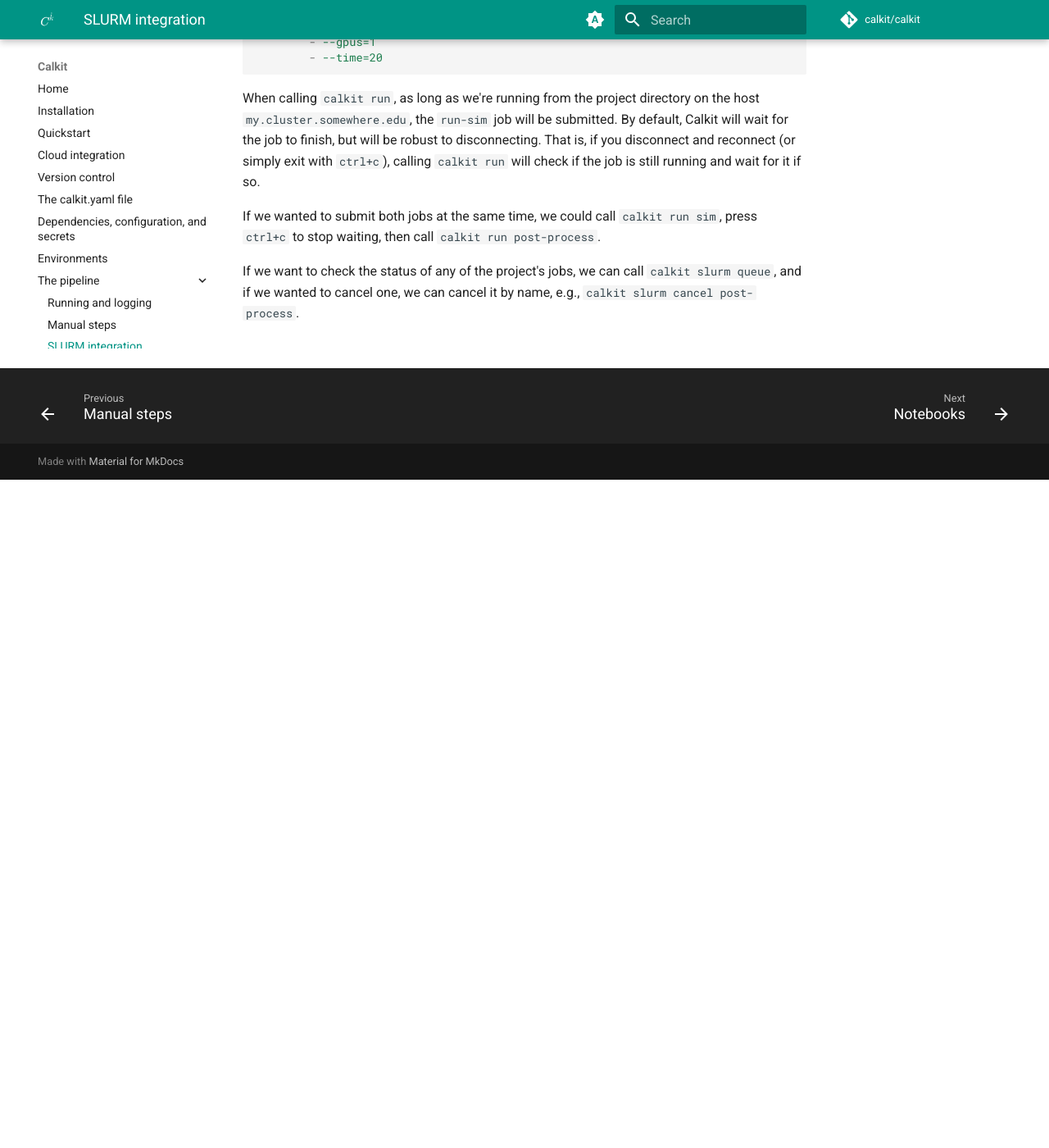
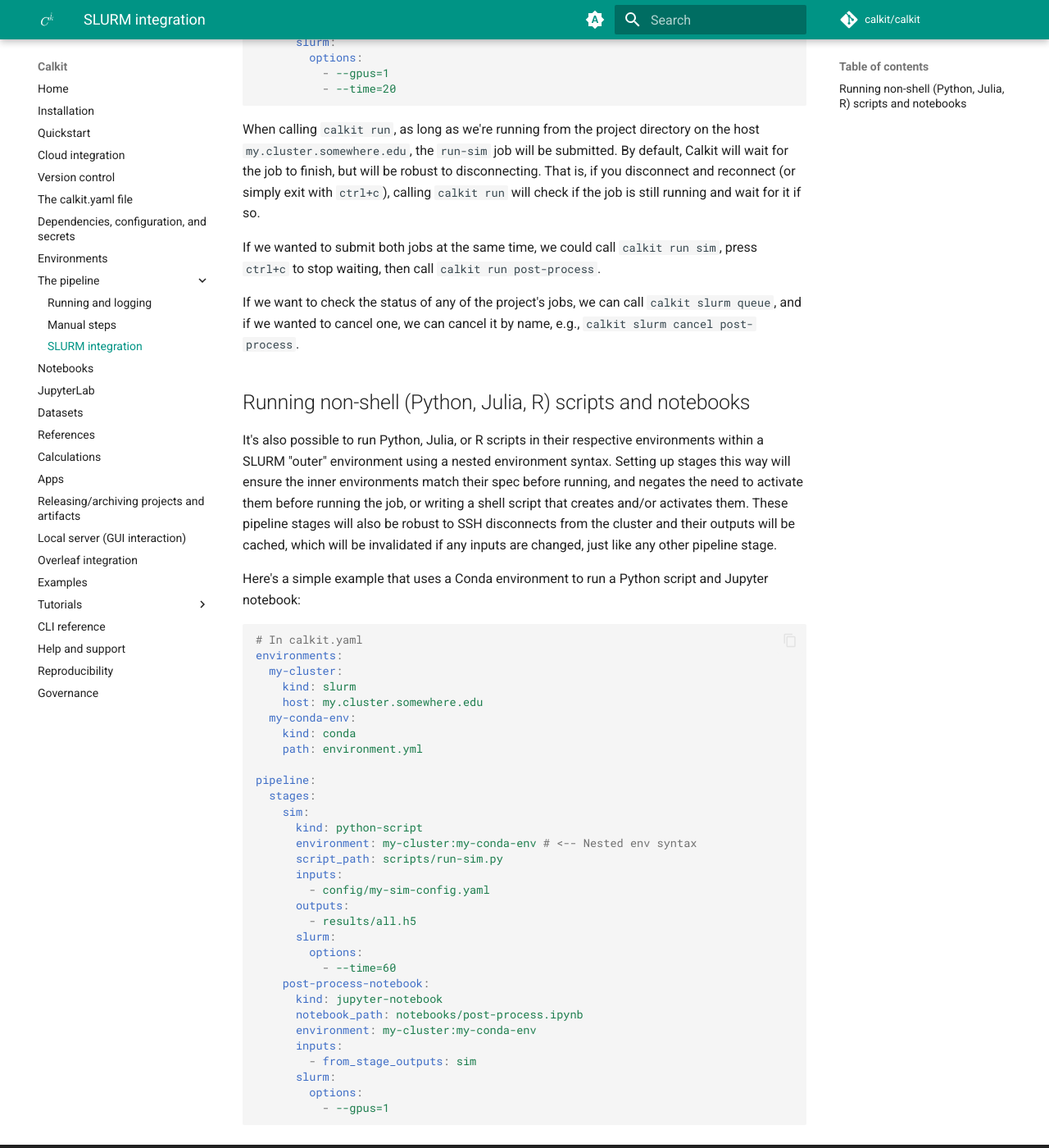
Before and after one commit to calkit/calkit, an MkDocs documentation site: the page built from docs/pipeline/slurm.md, in a window 1280 px wide and 1400 px high, scrolled down 815 px. Shown: the whole window at 82% size. Built offline with MkDocs 1.6.1 and Material for MkDocs 9.7.7, drawn with Linux system fonts in a browser that asks for light colours; comment, search, counter and statistics services are not loaded; some of the changed text lies outside the part shown.

Commit message:
Add to slurm docs

````diff
--- a/docs/pipeline/slurm.md
+++ b/docs/pipeline/slurm.md
@@ -1,7 +1,7 @@
 # SLURM integration
 
 Calkit can run pipeline stages on a SLURM job scheduler
-using the `slurm` environment and `sbatch` stage types.
+using the `slurm` environment kind.
 The `calkit slurm` CLI can then be used to monitor these jobs
 by their name in the context
 of a project.
@@ -26,8 +26,9 @@
         - config/my-sim-config.yaml
       outputs:
         - results/all.h5
-      sbatch_options:
-        - --time=60
+      slurm:
+        options:
+          - --time=60
     post-process:
       kind: sbatch
       environment: my-cluster
@@ -37,9 +38,10 @@
       outputs:
         - results/post.h5
         - figures/myfig.png
-      sbatch_options:
-        - --gpus=1
-        - --time=20
+      slurm:
+        options:
+          - --gpus=1
+          - --time=20
 ```
 
 When calling `calkit run`, as long as we're running from the project
@@ -61,3 +63,52 @@
 and if we wanted to cancel one,
 we can cancel it by name, e.g.,
 `calkit slurm cancel post-process`.
+
+## Running non-shell (Python, Julia, R) scripts and notebooks
+
+It's also possible to run Python, Julia, or R scripts in their respective
+environments within a SLURM "outer" environment using a nested environment
+syntax.
+Setting up stages this way will ensure the inner environments match their spec
+before running, and negates the need to activate them before running the
+job, or writing a shell script that creates and/or activates them.
+These pipeline stages will also be robust to SSH disconnects from the cluster
+and their outputs will be cached, which will be invalidated if any inputs
+are changed, just like any other pipeline stage.
+
+Here's a simple example that uses a Conda environment to run a Python script
+and Jupyter notebook:
+
+```yaml
+# In calkit.yaml
+environments:
+  my-cluster:
+    kind: slurm
+    host: my.cluster.somewhere.edu
+  my-conda-env:
+    kind: conda
+    path: environment.yml
+
+pipeline:
+  stages:
+    sim:
+      kind: python-script
+      environment: my-cluster:my-conda-env # <-- Nested env syntax
+      script_path: scripts/run-sim.py
+      inputs:
+        - config/my-sim-config.yaml
+      outputs:
+        - results/all.h5
+      slurm:
+        options:
+          - --time=60
+    post-process-notebook:
+      kind: jupyter-notebook
+      notebook_path: notebooks/post-process.ipynb
+      environment: my-cluster:my-conda-env
+      inputs:
+        - from_stage_outputs: sim
+      slurm:
+        options:
+          - --gpus=1
+```
````
